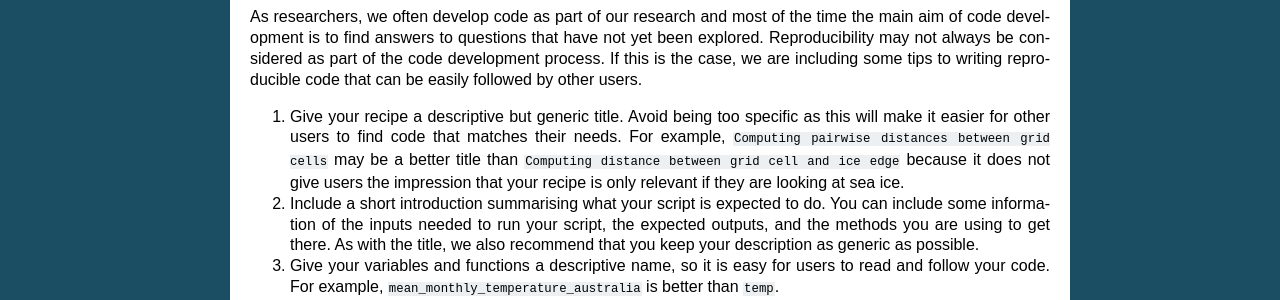
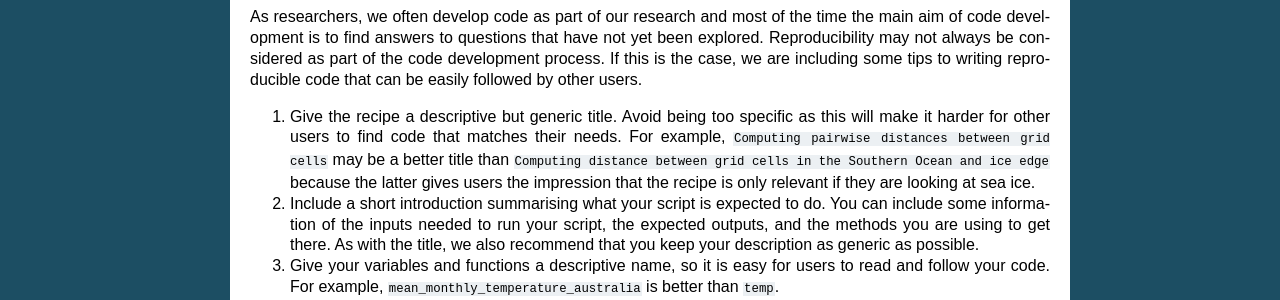
Before and after one commit to COSIMA/cosima-recipes, a Sphinx documentation site: the page built from docs/contributing.rst, in a window 1280 px wide. Shown: the part 909-1209 px from the top of the page. Built offline with Sphinx 7.4.7, drawn with Linux system fonts in a browser that asks for light colours.

Commit message:
Update docs/contributing.rst
Co-authored-by: Navid C. Constantinou <navidcy@users.noreply.github.com>

```diff
--- a/docs/contributing.rst
+++ b/docs/contributing.rst
@@ -71,7 +71,7 @@ Tips for making a good recipe
 
 As researchers, we often develop code as part of our research and most of the time the main aim of code development is to find answers to questions that have not yet been explored. Reproducibility may not always be considered as part of the code development process. If this is the case, we are including some tips to writing reproducible code that can be easily followed by other users.
 
-1. Give your recipe a descriptive but generic title. Avoid being too specific as this will make it easier for other users to find code that matches their needs. For example, ``Computing pairwise distances between grid cells`` may be a better title than ``Computing distance between grid cell and ice edge`` because it does not give users the impression that your recipe is only relevant if they are looking at sea ice.
+1. Give the recipe a descriptive but generic title. Avoid being too specific as this will make it harder for other users to find code that matches their needs. For example, ``Computing pairwise distances between grid cells`` may be a better title than ``Computing distance between grid cells in the Southern Ocean and ice edge`` because the latter gives users the impression that the recipe is only relevant if they are looking at sea ice.
 2. Include a short introduction summarising what your script is expected to do. You can include some information of the inputs needed to run your script, the expected outputs, and the methods you are using to get there. As with the title, we also recommend that you keep your description as generic as possible.
 3. Give your variables and functions a descriptive name, so it is easy for users to read and follow your code. For example, ``mean_monthly_temperature_australia`` is better than ``temp``.
 4. Organising your recipe in smaller sections makes it easier for users to identify the part of your code that is relevant to them.
```
